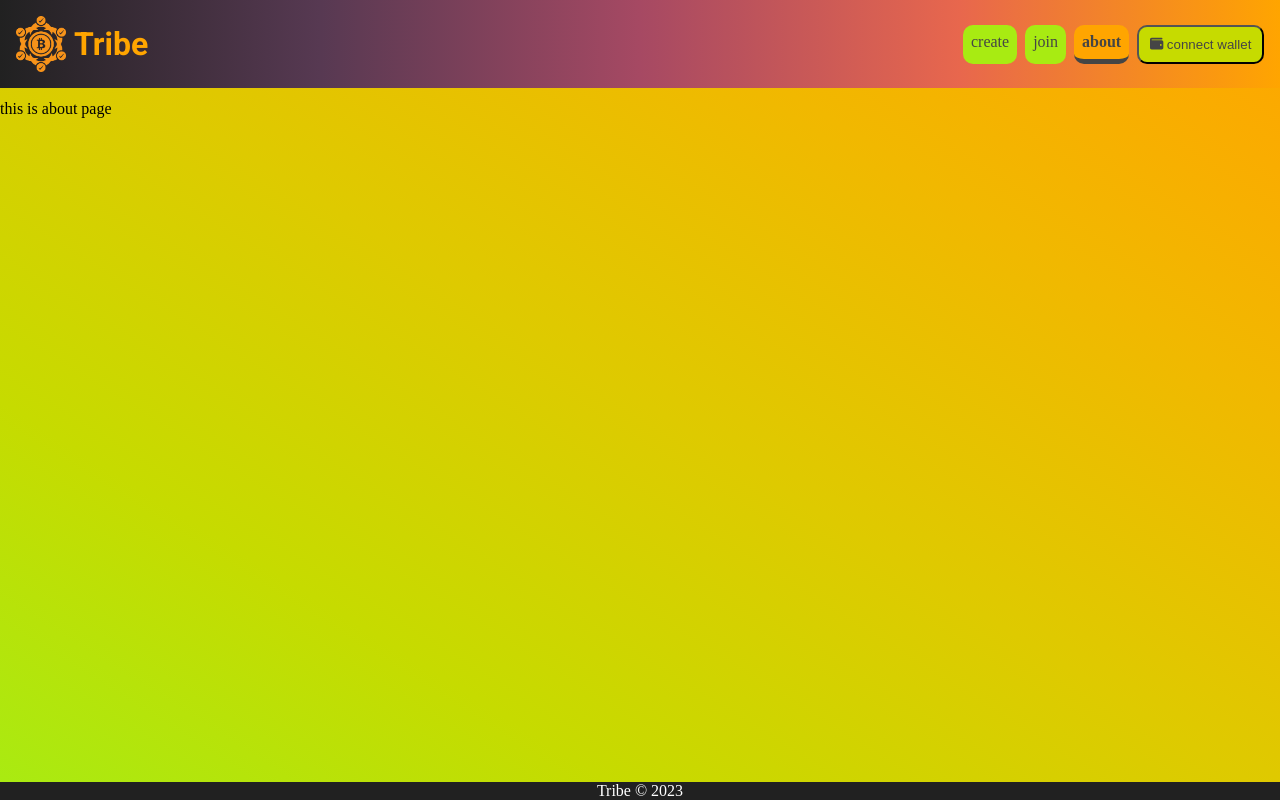
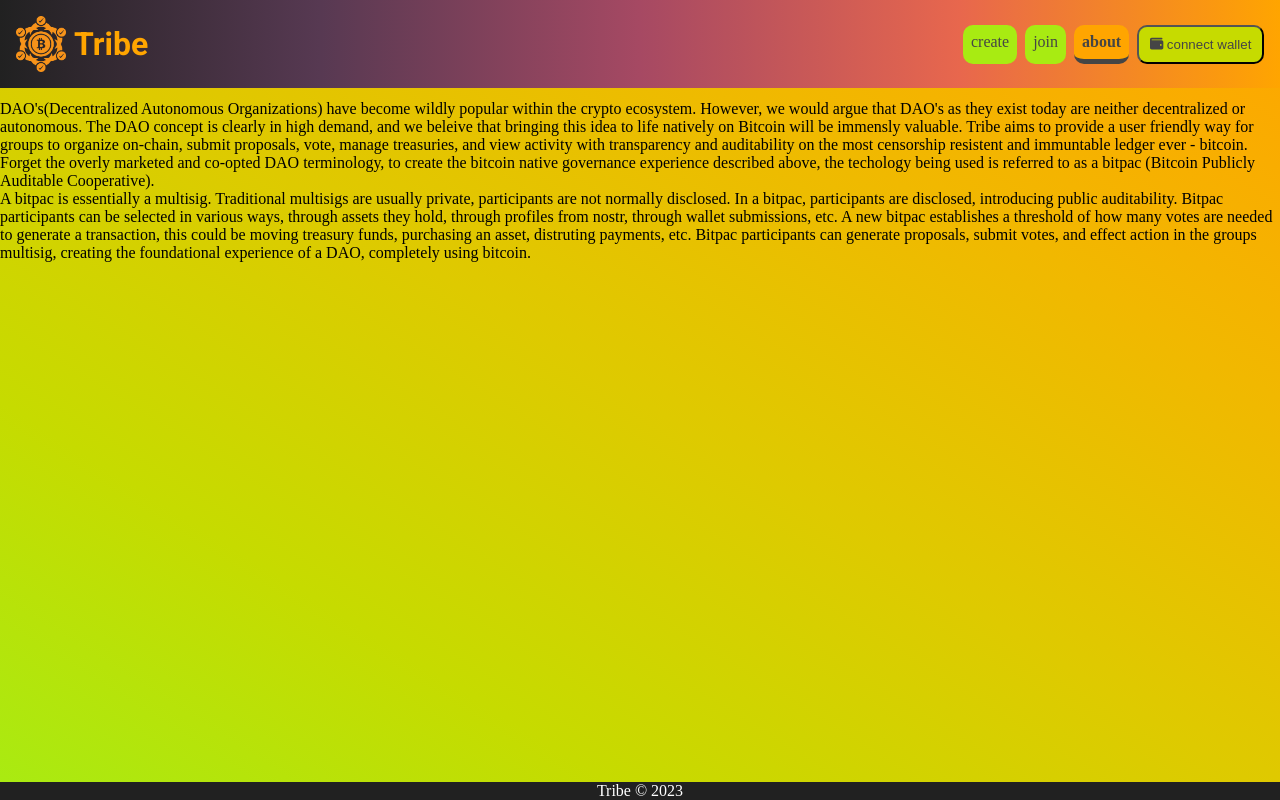
Before and after one commit to 22388o/tribe-master, a React (Vite) app: page /about in a window 1280 px wide. Built offline with nearby package versions, Linux system fonts and the light colour scheme.

Commit message:
Update About.jsx

```diff
--- a/src/pages/About.jsx
+++ b/src/pages/About.jsx
@@ -1,7 +1,11 @@
 const About = () => {
   return (
     <div style={{marginTop: "100px"}}>
-      this is about page
+    <p>DAO's(Decentralized Autonomous Organizations) have become wildly popular within the crypto ecosystem. However, we would argue that DAO's as they exist today are neither decentralized or autonomous. The DAO concept is clearly in high demand, and we beleive that bringing this idea to life natively on Bitcoin will be immensly valuable. Tribe aims to provide a user friendly way for groups to organize on-chain, submit proposals, vote, manage treasuries, and view activity with transparency and auditability on the most censorship resistent and immuntable ledger ever - bitcoin.</p>
+    <p>Forget the overly marketed and co-opted DAO terminology, to create the bitcoin native governance experience described above, the techology being used is referred to as a bitpac (Bitcoin Publicly Auditable Cooperative).</p>
+    <p>A bitpac is essentially a multisig. Traditional multisigs are usually private, participants are not normally disclosed. In a bitpac, participants are disclosed, introducing public auditability.
+
+     Bitpac participants can be selected in various ways, through assets they hold, through profiles from nostr, through wallet submissions, etc. A new bitpac establishes a threshold of how many votes are needed to generate a transaction, this could be moving treasury funds, purchasing an asset, distruting payments, etc. Bitpac participants can generate proposals, submit votes, and effect action in the groups multisig, creating the foundational experience of a DAO, completely using bitcoin.</p>
     </div>
   )
 };
```
